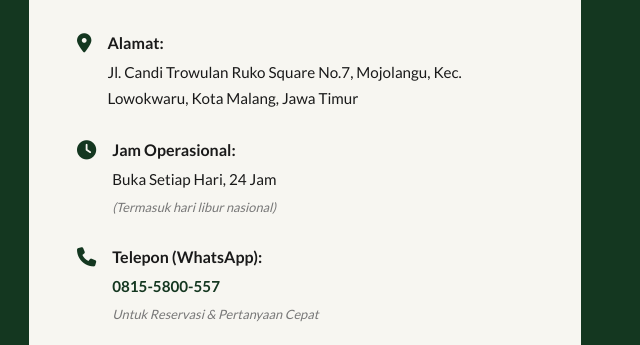
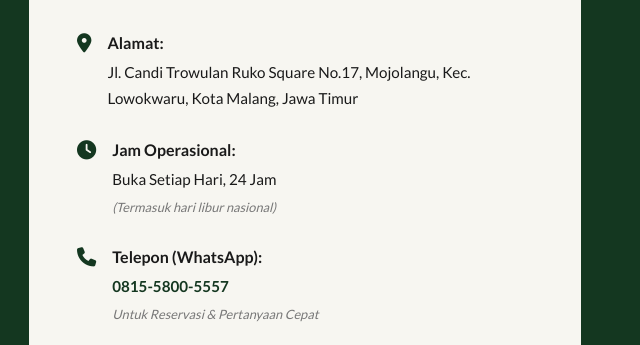
Before and after one commit to Official-idn/merempahnusantara, a plain HTML site: page kontak.html in a window 1280 px wide. Shown: the part 715-1060 px from the top of the page, 635-1275 px from the left. Drawn offline with Linux system fonts and the light colour scheme.

Commit message:
Update kontak.html

```diff
--- a/kontak.html
+++ b/kontak.html
@@ -90,7 +90,7 @@
                     <!-- Kolom Kiri: Peta -->
                     <div class="location__map">
                         <iframe
-                            src="https://www.google.com/maps/embed?pb=!1m18!1m12!1m3!1d3951.428522961848!2d112.6100063153549!3d-7.95460199427045!2m3!1f0!2f0!3f0!3m2!1i1024!2i768!4f13.1!3m3!1m2!1s0x2e78826605a26a81%3A0x23912a524859a789!2sJl.%20Candi%2Trowulan%2C%20Mojolangu%2C%20Kec.%20Lowokwaru%2C%20Kota%20Malang%2C%20Jawa%20Timur!5e0!3m2!1sid!2sid!4v1672533300000!5m2!1sid!2sid"
+                            src="https://maps.app.goo.gl/qCutH5nBuvRTeibw7"
                             width="100%"
                             height="550"
                             style="border:0;"
@@ -111,7 +111,7 @@
                                 <i class="fas fa-map-marker-alt"></i>
                                 <div>
                                     <strong>Alamat:</strong>
-                                    <p>Jl. Candi Trowulan Ruko Square No.7, Mojolangu, Kec. Lowokwaru, Kota Malang, Jawa Timur</p>
+                                    <p>Jl. Candi Trowulan Ruko Square No.17, Mojolangu, Kec. Lowokwaru, Kota Malang, Jawa Timur</p>
                                 </div>
                             </li>
                             <li>
@@ -125,7 +125,7 @@
                                 <i class="fas fa-phone"></i>
                                 <div>
                                     <strong>Telepon (WhatsApp):</strong>
-                                    <p><a href="tel:+628155800557">0815-5800-557</a></p>
+                                    <p><a href="tel:+6281558005557">0815-5800-5557</a></p>
                                     <small>Untuk Reservasi & Pertanyaan Cepat</small>
                                 </div>
                             </li>
```
